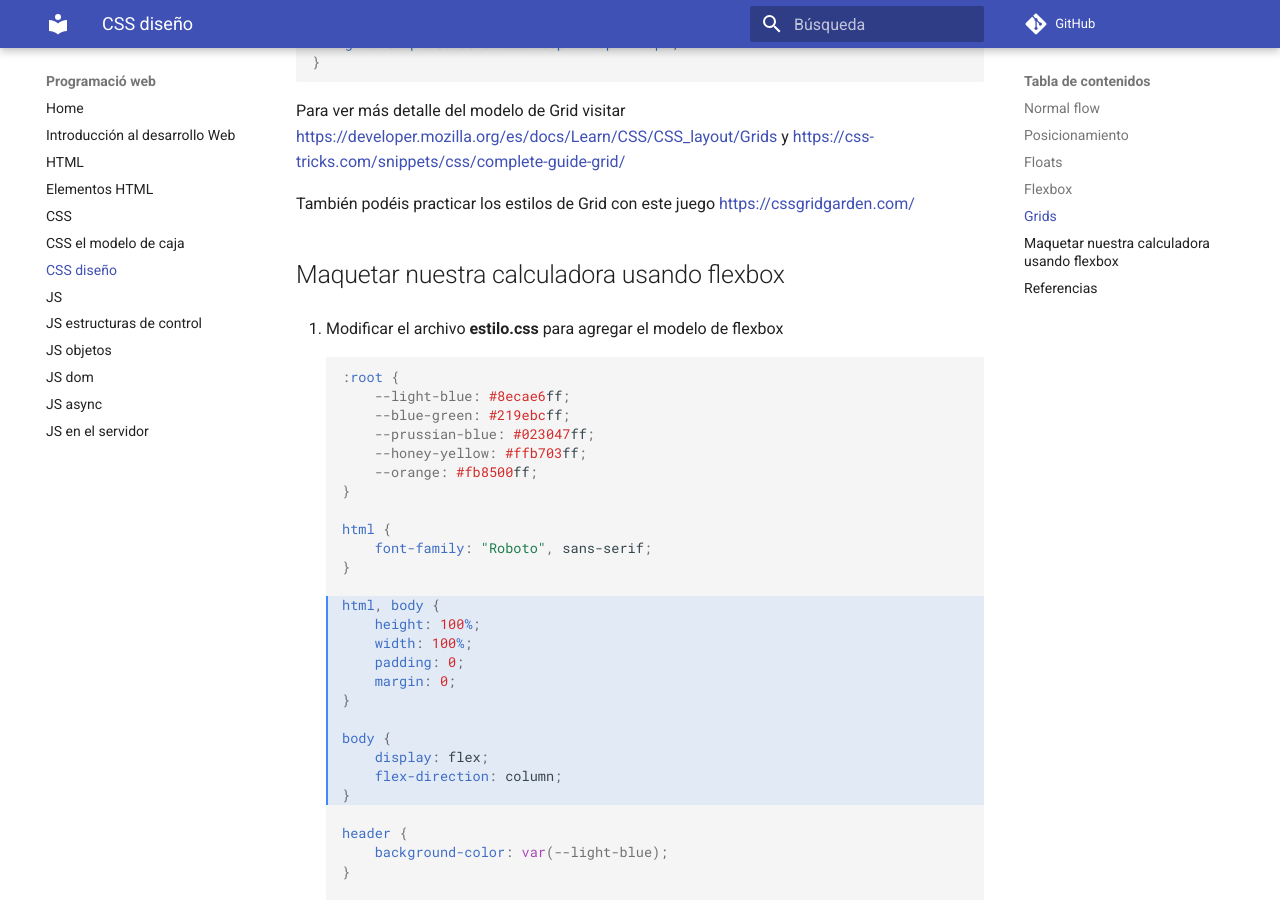
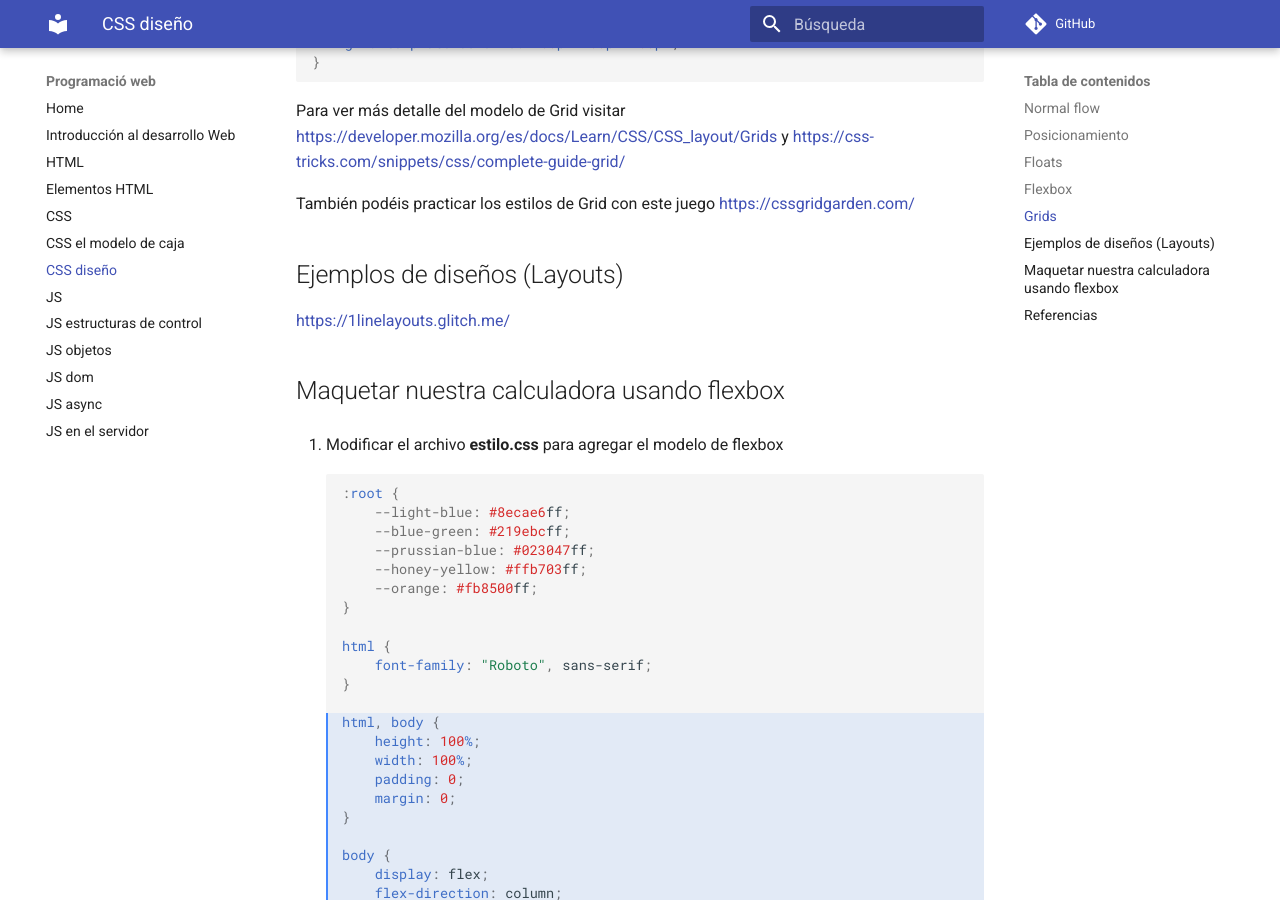
Before and after one commit to gss-mtig/web-mgeo, an MkDocs documentation site: the page built from docs/css_diseno.md, in a window 1280 px wide and 900 px high, scrolled down 4722 px. Built offline with MkDocs 1.6.1 and Material for MkDocs 9.7.7, drawn with Linux system fonts in a browser that asks for light colours; comment, search, counter and statistics services are not loaded.

Commit message:
add ejemplos css layouts and fix typos

```diff
--- a/docs/css_diseno.md
+++ b/docs/css_diseno.md
@@ -103,6 +103,10 @@ Para ver algo que se parezca más a una cuadrícula, necesitamos añadir columna
 Para ver más detalle del modelo de Grid visitar https://developer.mozilla.org/es/docs/Learn/CSS/CSS_layout/Grids y https://css-tricks.com/snippets/css/complete-guide-grid/
 
 También podéis practicar los estilos de Grid con este juego https://cssgridgarden.com/
+
+## Ejemplos de diseños (Layouts)
+
+https://1linelayouts.glitch.me/
 
 ## Maquetar nuestra calculadora usando flexbox
 
```
Also changed, not shown: docs/js_async.md (+1 -1 lines).
